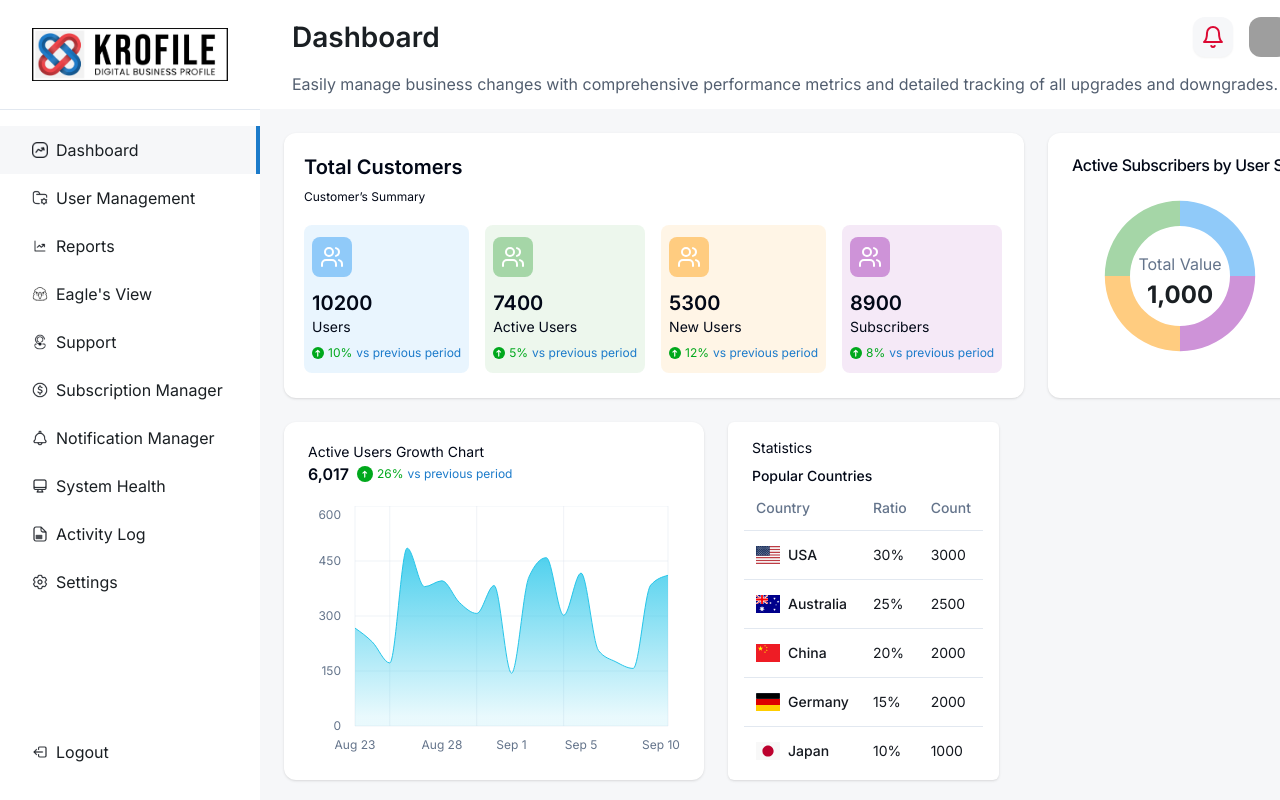
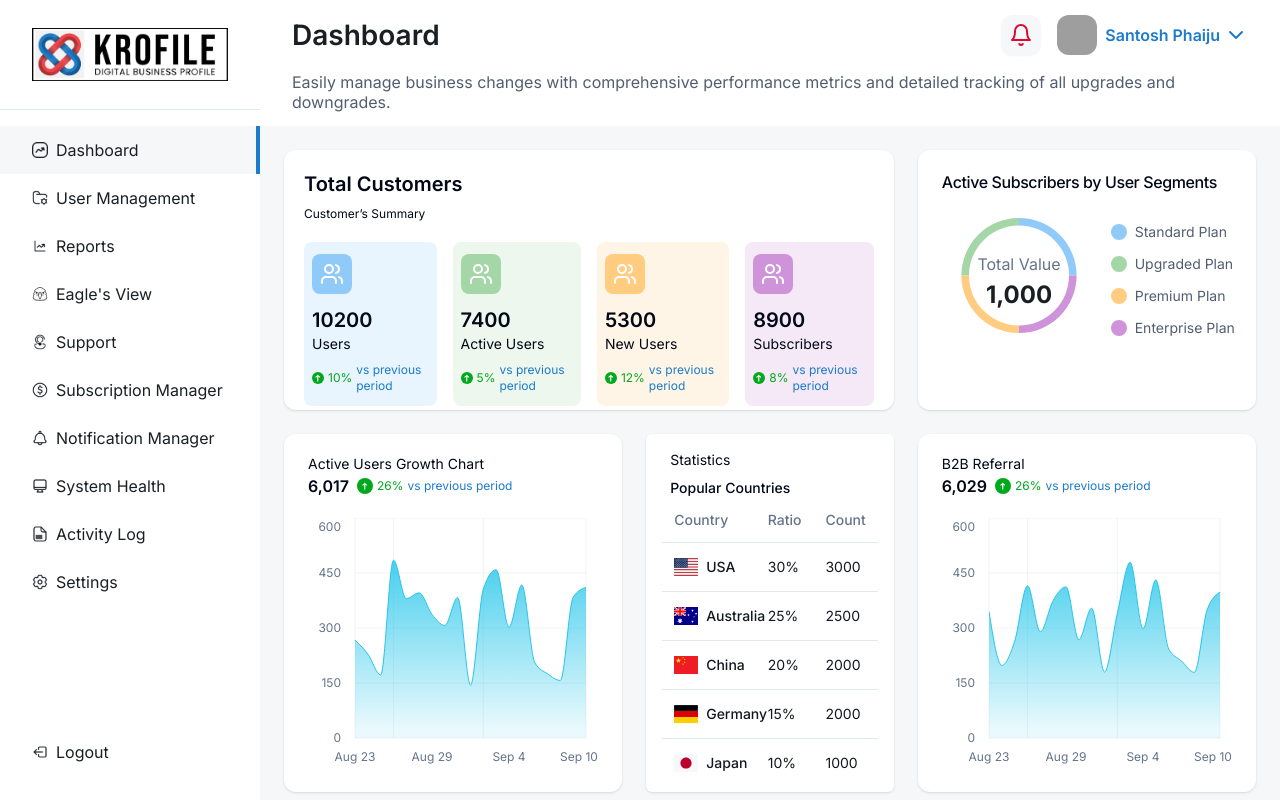
Before and after one commit to AbhishekSunar01/krofile-superadmin-frontend, a React (Vite) app: page /dashboard in a window 1280 px wide. Shown: the top 800 px of the page. Built offline with nearby package versions, Linux system fonts and the light colour scheme; grey boxes are pictures that could not be loaded.

Commit message:
Dashboard changes along with slight changes in Text-Editor and data table

```diff
--- a/src/components/custom-ui/Chart.tsx
+++ b/src/components/custom-ui/Chart.tsx
@@ -15,6 +15,7 @@ interface ChartProps {
   chartData: { date: string; data: number }[];
   title: string;
   tooltipData: string;
+  className?: string;
 }
 
 const chartConfig = {
@@ -23,15 +24,20 @@ const chartConfig = {
   },
 } satisfies ChartConfig;
 
-export default function Chart({ chartData, title, tooltipData }: ChartProps) {
+export default function Chart({
+  chartData,
+  title,
+  tooltipData,
+  className = "",
+}: ChartProps) {
   const totalData = React.useMemo(
     () => chartData.reduce((acc, curr) => acc + curr.data, 0),
     [chartData]
   );
 
   return (
-    <div className="">
-      <Card className="flex flex-col min-w-[420px]">
+    <div className={className}>
+      <Card className="flex flex-col h-full">
         <div className="flex flex-1 flex-col justify-center gap-1 px-6 pt-5">
           <div className="font-normal text-sm">{title}</div>
           <div className="flex items-center gap-x-2">
--- a/src/components/custom-ui/DataTable.tsx
+++ b/src/components/custom-ui/DataTable.tsx
@@ -29,6 +29,8 @@ import Pagination from "../user-management/list-table/Pagination";
 import search from "../../assets/svg/Search.svg";
 
 import up from "../../assets/svg/up.svg";
+import up1 from "../../assets/svg/active-up.svg";
+import down1 from "../../assets/svg/active-down.svg";
 import down from "../../assets/svg/down.svg";
 import close from "../../assets/svg/close.svg";
 
@@ -165,13 +167,9 @@ export default function DataTable<T extends DataTableItem>({
             {col.header}
             <span className="ml-2 flex flex-col items-center h-4 w-4 -mt-[4px] cursor-pointer">
               <img
-                src={up}
+                src={column.getIsSorted() === "asc" ? up1 : up}
                 alt="Up"
-                className={`cursor-pointer mb-[2px] ${
-                  column.getIsSorted() === "asc"
-                    ? "opacity-50 text-[#74B5EA]"
-                    : "opacity-100"
-                }`}
+                className={`cursor-pointer mb-[2px]`}
                 onClick={() => column.toggleSorting(false)}
                 style={{
                   pointerEvents:
@@ -179,13 +177,9 @@ export default function DataTable<T extends DataTableItem>({
                 }}
               />
               <img
-                src={down}
+                src={column.getIsSorted() === "desc" ? down1 : down}
                 alt="Down"
-                className={`cursor-pointer ${
-                  column.getIsSorted() === "desc"
-                    ? "opacity-50 text-[#74B5EA]"
-                    : "opacity-100"
-                }`}
+                className={`cursor-pointer`}
                 onClick={() => column.toggleSorting(true)}
                 style={{
                   pointerEvents:
@@ -332,7 +326,7 @@ export default function DataTable<T extends DataTableItem>({
                       </div>
 
                       <div
-                        className="bg-[#DF0C3D] rounded-[12px] flex items-center justify-center p-2 cursor-pointer min-w-[100px]"
+                        className="bg-destructive rounded-[12px] flex items-center justify-center p-2 cursor-pointer min-w-[100px]"
                         onClick={handleRemoveAllFilters}
                       >
                         Clear All
--- a/src/components/support/view-details/RichTextEditor.tsx
+++ b/src/components/custom-ui/RichTextEditor.tsx
@@ -5,13 +5,13 @@ import bold from "../../../assets/svg/bold.svg";
 import italic from "../../../assets/svg/italic.svg";
 import underline from "../../../assets/svg/underline.svg";
 import uolist from "../../../assets/svg/unorderlist.svg";
-import Upload from "./Upload";
-import { FileWithPreview } from "../../../types/type";
+import Upload from "../support/view-details/Upload";
+import { FileWithPreview } from "../../types/type";
 
 interface RichTextEditorProps {
   value: string;
   onChange: (value: string) => void;
-  onImageUpload: (files: FileWithPreview[]) => void;
+  onImageUpload?: (files: FileWithPreview[]) => void;
 }
 
 const CHARACTER_LIMIT = 300;
@@ -94,7 +94,9 @@ const RichTextEditor: React.FC<RichTextEditorProps> = ({
         text: file.text.bind(file),
       };
     });
-    onImageUpload(filesWithPreview);
+    if (onImageUpload) {
+      onImageUpload(filesWithPreview);
+    }
   };
 
   return (
@@ -132,7 +134,7 @@ const RichTextEditor: React.FC<RichTextEditorProps> = ({
         >
           <img src={uolist} alt="Unordered List" className="h-6 w-6" />
         </button>
-        <Upload onUpload={handleUpload} />
+        {onImageUpload && <Upload onUpload={handleUpload} />}
       </div>
       <div className="relative">
         <ReactQuill
--- a/src/components/dashboard/ActiveSubscriberChart.tsx
+++ b/src/components/dashboard/ActiveSubscriberChart.tsx
@@ -15,6 +15,7 @@ import {
 interface PieComponentProps {
   pieData: { pieData: string; visitors: number }[];
   titleData: { title: string; subtitle?: string };
+  className?: string;
 }
 
 interface CustomTooltipProps {
@@ -103,6 +104,7 @@ const CustomTooltip: React.FC<CustomTooltipProps> = ({ payload }) => {
 export default function ActiveSubscriberChart({
   pieData,
   titleData,
+  className = "",
 }: PieComponentProps) {
   const dataWithColors = useMemo(
     () =>
@@ -119,8 +121,8 @@ export default function ActiveSubscriberChart({
   );
 
   return (
-
-    <Card className="flex flex-col h-[265px] min-w-[400px]">
+    <div className={className}>
+      <Card className="flex flex-col h-[260px] ">
         <CardHeader className="items-start pt-4 pb-2">
           <CardTitle className="text-left text-[16px] font-[500]">
             {titleData.title}
@@ -128,7 +130,6 @@ export default function ActiveSubscriberChart({
         </CardHeader>
 
         <CardContent className="flex items-center justify-center -mt-3">
-
           <ChartContainer
             config={chartConfig}
             className="flex w-full items-center "
@@ -156,5 +157,6 @@ export default function ActiveSubscriberChart({
           </ChartContainer>
         </CardContent>
       </Card>
+    </div>
   );
 }
--- a/src/components/dashboard/CountryTable.tsx
+++ b/src/components/dashboard/CountryTable.tsx
@@ -19,6 +19,7 @@ interface Country {
 
 interface CountryTableProps {
   tableData: Country[];
+  className?: string;
 }
 
 const importFlag = async (iconName: string): Promise<string | null> => {
@@ -60,9 +61,13 @@ const CountryRow: React.FC<{ country: Country }> = React.memo(({ country }) => {
   );
 });
 
-const CountryTable: React.FC<CountryTableProps> = ({ tableData }) => {
+const CountryTable: React.FC<CountryTableProps> = ({
+  tableData,
+  className = "",
+}) => {
   return (
-    <Card className="flex flex-col bg-white rounded-md px-4 pt-4">
+    <div className={className}>
+      <Card className="flex flex-col bg-white rounded-md px-4 pt-4 h-full">
         <div className="flex px-2 gap-2 flex-col">
           <span className="text-sm font-normal">Statistics</span>
           <span className="text-sm font-medium">Popular Countries</span>
@@ -83,6 +88,7 @@ const CountryTable: React.FC<CountryTableProps> = ({ tableData }) => {
           </TableBody>
         </Table>
       </Card>
+    </div>
   );
 };
 
--- a/src/components/dashboard/DashboardTable.tsx
+++ b/src/components/dashboard/DashboardTable.tsx
@@ -8,7 +8,6 @@ import {
 import { Card } from "../../components/ui/card";
 
 import growth from "../../assets/svg/growth.svg";
-
 
 interface DashboardTableProps {
   data: Record<string, any>[];
@@ -36,7 +35,7 @@ const DashboardTable: React.FC<DashboardTableProps> = ({
   const columns = type === "industry" ? industry : subscribers;
 
   const totalData = React.useMemo(
-    () => data.reduce((acc, curr) => acc + curr.count, 0),
+    () => data.reduce((acc, curr) => acc + (curr.count ?? 0), 0),
     [data]
   );
 
@@ -59,7 +58,6 @@ const DashboardTable: React.FC<DashboardTableProps> = ({
             />{" "}
             <span className="text-accentGreen">26%</span>
             vs previous period
-
           </span>
         </div>
       </div>
--- a/src/components/dashboard/TotalCustomers.tsx
+++ b/src/components/dashboard/TotalCustomers.tsx
@@ -5,9 +5,10 @@ import growth from "../../assets/svg/growth.svg";
 
 const colors = ["#90CAF9", "#A5D6A7", "#FFCC80", "#CE93D8"];
 
-export default function TotalCustomers() {
+export default function TotalCustomers({ className = "" }) {
   return (
-    <Card className="flex flex-col items-start p-5 gap-4 shadow w-[740px]">
+    <div className={className}>
+      <Card className="flex flex-col items-start p-5 gap-4 shadow h-[260px]">
         <div className=" mb-1">
           <div className="text-xl font-semibold mb-2">Total Customers</div>
           <div className="text-xs font-normal">Customer’s Summary</div>
@@ -48,5 +49,6 @@ export default function TotalCustomers() {
           })}
         </div>
       </Card>
+    </div>
   );
 }
--- a/src/components/support/view-details/Message.tsx
+++ b/src/components/support/view-details/Message.tsx
@@ -5,7 +5,7 @@ import cross from "../../../assets/svg/cross.svg";
 import arrowRight from "../../../assets/svg/arrow-right.svg";
 import krofileLogo from "../../../assets/images/krofile-logo.png";
 import { MoreVertical } from "lucide-react";
-import RichTextEditor from "./RichTextEditor";
+import RichTextEditor from "../../custom-ui/RichTextEditor";
 import {
   DropdownMenu,
   DropdownMenuContent,
--- a/src/components/support/view-details/ViewTicket.tsx
+++ b/src/components/support/view-details/ViewTicket.tsx
@@ -18,7 +18,7 @@ import SubmittedMessages from "./Message";
 import { FileWithPreview, SubmittedMessage } from "../../../types/type";
 
 import "react-quill/dist/quill.snow.css";
-import RichTextEditor from "./RichTextEditor";
+import RichTextEditor from "../../custom-ui/RichTextEditor";
 
 const TicketDetails: React.FC<ViewTicketProps> = ({
   data,
--- a/src/pages/ActivityLog.tsx
+++ b/src/pages/ActivityLog.tsx
@@ -5,18 +5,23 @@ import { ActivityLogColumns } from "../components/activity-log/ActivityColumn";
 import NoData from "../components/custom-ui/NoData";
 
 export default function ActivityLog() {
-  const activitHasData = true;
+  const activityHasData = true;
   return (
     <PageLayout
       title="Activity Log"
       description="Supervise and audit all platform activities to ensure transparency and accountability. Record every action carefully to maintain system integrity and security."
     >
-      {activitHasData ? (
-        <DataTable
-          columns={ActivityLogColumns}
-          data={data}
-          showDownload={true}
-        />
+      {activityHasData ? (
+        <>
+          <h1 className=" text-[22px] font-medium bg-transparent mb-4">
+            Activity List
+          </h1>
+          <DataTable
+            columns={ActivityLogColumns}
+            data={data}
+            showDownload={true}
+          />
+        </>
       ) : (
         <NoData />
       )}
--- a/src/pages/Dashboard.tsx
+++ b/src/pages/Dashboard.tsx
@@ -4,15 +4,15 @@ import {
   Chart,
   CountryTable,
   TotalCustomers,
-  // DashboardTable,
+  DashboardTable,
 } from "../components/dashboard/index";
 import activeSubscribers from "../json/dummyData/activeSubscribers.json";
 import userGrowth from "../json/dummyData/userGrowth.json";
-// import referral from "../json/dummyData/referralData.json";
+import referral from "../json/dummyData/referralData.json";
 import country from "../json/dummyData/countryTable.json";
 import PageLayout from "../layout/PageLayout";
-// import industryData from "../json/dummyData/industryType.json";
-// import subscribersData from "../json/dummyData/subscribersData.json";
+import industryData from "../json/dummyData/industryType.json";
+import subscribersData from "../json/dummyData/subscribersData.json";
 
 export default function Dashboard() {
   const [dashboardHasData, setDashboardHasData] = useState(true);
@@ -46,27 +46,30 @@ export default function Dashboard() {
           </div>
         )}
         <div className={`${!dashboardHasData ? " blur-0" : ""}`}>
-          <div className="flex gap-6 w-full mb-6">
-            <TotalCustomers />
+          <div className="grid grid-cols-11 gap-6 w-full mb-6">
+            <TotalCustomers className="col-span-7" />
             <ActiveSubscriberChart
               pieData={activeSubscribers.pieData}
               titleData={activeSubscribers.titleData}
+              className="col-span-4"
             />
           </div>
-          <div className="flex gap-6 mb-6">
+          <div className="grid grid-cols-11 gap-6 mb-6">
             <Chart
               chartData={userGrowth}
               title="Active Users Growth Chart"
               tooltipData="Count"
+              className="col-span-4"
             />
-            <CountryTable tableData={country} />
-            {/* <Chart
+            <CountryTable tableData={country} className="col-span-3" />
+            <Chart
               chartData={referral}
               title="B2B Referral"
               tooltipData="Refers"
-            /> */}
+              className="col-span-4"
+            />
           </div>
-          {/* <div className="flex w-full gap-6 ">
+          <div className="flex w-full gap-6 ">
             <DashboardTable
               data={industryData}
               title="Active Users by Industry Type"
@@ -77,7 +80,7 @@ export default function Dashboard() {
               title="Active Subscribers"
               type={""}
             />
-          </div> */}
+          </div>
         </div>
       </div>
     </PageLayout>
```
Also changed, not shown: src/assets/svg/active-down.svg (added), src/assets/svg/active-up.svg (added). Lines whose indentation alone changed are shown as unchanged.
